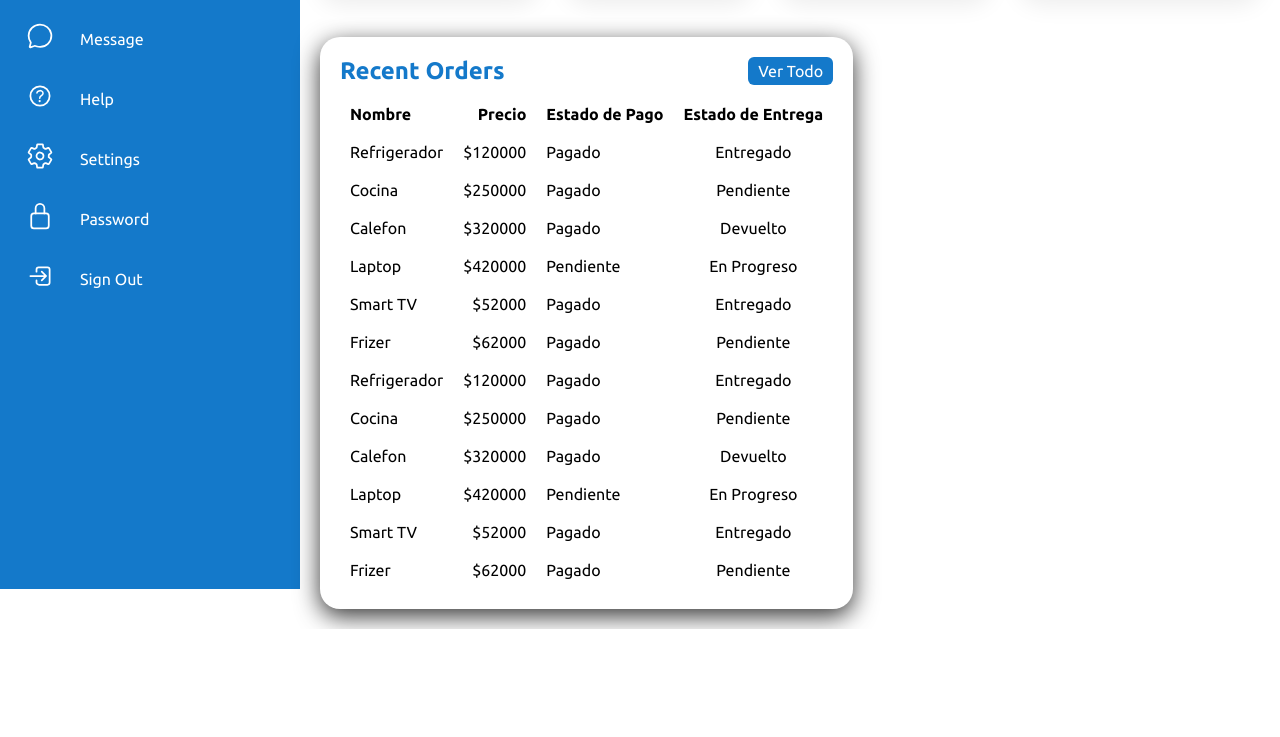
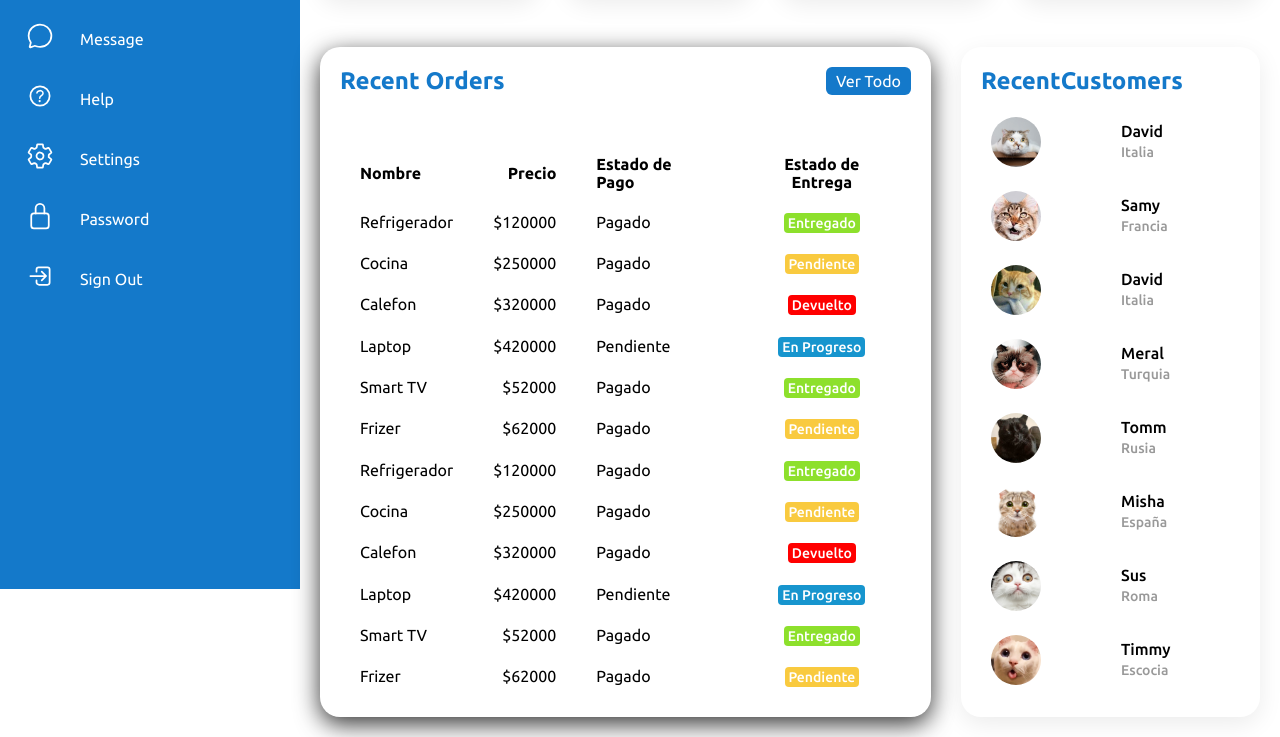
Before and after one commit to Samas1503/Practica-Desarrollo-Web, a plain HTML site: page practica 27 - Responsive Admin Dashboard/index.html in a window 1280 px wide. Shown: the part 211-948 px from the top of the page. Before the commit the page ends 840 px from the top, so only its background shows below. Drawn offline with nearby package versions, Linux system fonts and the light colour scheme.

Commit message:
Finalizando practica, falta terminar la resoinsividad

```diff
--- a/practica 27 - Responsive Admin Dashboard/css/styles.css
+++ b/practica 27 - Responsive Admin Dashboard/css/styles.css
@@ -201,11 +201,12 @@ body {
 
 .user {
     position: relative;
-    width: 40px;
-    height: 40px;
+    width: 50px;
+    height: 50px;
     border-radius: 50%;
     overflow: hidden;
     cursor: pointer;
+    margin-top: 10px;
 }
 
 .user img {
@@ -267,22 +268,21 @@ body {
 
 .details {
     position: relative;
-    width: 100%;
     padding: 20px;
     display: flex;
-    grid-template-colums: 2fr 1fr;
+    grid-template-columns: 2fr 1fr;
     grid-gap: 30px;
-    //margin-top: 10px;
+    margin-top: 10px;
 }
 
-.details .recentOrders{
+.details .recentOrders {
     position: relative;
     display: grid;
     min-height: 500px;
     background: var(--white);
     padding: 20px;
-    box-shadow: 0 7px 25px rgba(0,0,0,0.8);
-    border-radius:  20px;
+    box-shadow: 0 7px 25px rgba(0, 0, 0, 0.8);
+    border-radius: 20px;
 }
 
 .cardHeader {
@@ -306,7 +306,7 @@ body {
 }
 
 .details table {
-    width:100%;
+    width: 100%;
     border-collapse: collapse;
     margin-top: 10px;
 }
@@ -317,7 +317,7 @@ body {
 
 .details table thead tr {
     color: var(--black1);
-    border-bottom: 1px solid rgba(0,0,0,.1);
+    border-bottom: 1px solid rgba(0, 0, 0, .1);
 }
 
 .details table thead tr:last-child {
@@ -330,19 +330,147 @@ body {
 }
 
 .details .recentOrders table tr td {
-    padding: 10px;
+    padding: 10px 20px;
 }
 
 .details .recentOrders table tr td:last-child {
-  text-align: end;
+    text-align: end;
+}
+
+.details .recentOrders table tr td:nth-child(2) {
+    text-align: end;
+}
+
+.details .recentOrders table tr td:nth-child(4) {
+    text-align: center;
+}
+
+.estado.entregado {
+    padding: 2px 4px;
+    background: #8de02c;
+    color: var(--white);
+    border-radius: 4px;
+    font-size: 14px;
+    font-weight: 500;
+}
+
+.estado.pendiente {
+    padding: 2px 4px;
+    background: #f9ca3f;
+    color: var(--white);
+    border-radius: 4px;
+    font-size: 14px;
+    font-weight: 500;
+}
+
+.estado.devuelto {
+    padding: 2px 4px;
+    background: #f00;
+    color: var(--white);
+    border-radius: 4px;
+    font-size: 14px;
+    font-weight: 500;
+}
+
+.estado.enProgreso {
+    padding: 2px 4px;
+    background: #1795ce;
+    color: var(--white);
+    border-radius: 4px;
+    font-size: 14px;
+    font-weight: 500;
+}
+
+.recentCustomers {
+    position: relative;
+    display: grid;
+    min-height: 500px;
+    width: 300px;
+    padding: 20px;
+    background: var(--white);
+    box-shadow: 0 7px 25px rgba(0, 0, 0, .08);
+    border-radius: 20px;
+}
+
+.recentCustomers .imgBox {
+    position: relative;
+    width: 50px;
+    height: 50px;
+    border-radius: 50%;
+    overflow: hidden;
+}
+
+.recentCustomers .imgBox img {
+    position: absolute;
+    top: 0;
+    left: 0;
+    width: 100%;
+    height: 100%;
+    object-fit: cover;
+}
+
+.recentCustomers table {
+    width: 100%;
+}
+
+.recentCustomers table tr td {
+    padding: 12px 10px;
+}
+
+.recentCustomers table tr td h4 {
+    font-size: 16px;
+    font-weight: 500;
+    line-height: 1.2em;
+}
+
+.recentCustomers table tr td h4 span {
+    font-size: 14px;
+    color: var(--black2);
+}
+
+.recentCustomers table tr:hover {
+    background: var(--blue);
+    color: var(--white);
+}
+
+.recentCustomers table tr:hover td h4 span {
+    color: var(--white);
 }
 
 
-.details .recentOrders table tr td:nth-child(2) {
-  text-align: end;
+/* responsive design */
+
+@media (max-width: 991px) {
+    .navigation {
+        left: -300px;
+    }
+    .navigation.active {
+        width: 300px;
+        left: 0;
+    }
+    .main {
+        width: 100px;
+        left: 0;
+    }
+    .main.active {
+        left: 300px;
+    }
+    .cardBox {
+        grid-template-columns: repeat(2, 1fr);
+    }
 }
 
+@media (max-width: 768px) {
+    .details {
+        grid-template-columns: repeat(1, 1fr);
+    }
+    .recentOrders {
+        overflow-x: auto;
+    }
+}
 
-.details .recentOrders table tr td:nth-child(4) {
-  text-align: center;
+@media (max-width: 480px) {
+    .cardBox {
+        grid-template-columns: repeat(1, 1fr);
+    }
 }
--- a/practica 27 - Responsive Admin Dashboard/index.html
+++ b/practica 27 - Responsive Admin Dashboard/index.html
@@ -213,6 +213,78 @@
                         </tbody>
                     </table>
                 </div>
+                <!-- Nuevos Clientes -->
+                <div class="recentCustomers">
+                    <div class="cardHeader">
+                        <h2>RecentCustomers</h2>
+                    </div>
+                    <table>
+                        <tr>
+                            <td width:="60px">
+                                <div class="imgBox"><img src="img/Img1.jpg" alt=""></div>
+                            </td>
+                            <td>
+                                <h4>David<br><span>Italia</span></h4>
+                            </td>
+                        </tr>
+                        <tr>
+                            <td width:="60px">
+                                <div class="imgBox"><img src="img/Img2.jpeg" alt=""></div>
+                            </td>
+                            <td>
+                                <h4>Samy<br><span>Francia</span></h4>
+                            </td>
+                        </tr>
+                        <tr>
+                            <td width:="60px">
+                                <div class="imgBox"><img src="img/Img3.jpg" alt=""></div>
+                            </td>
+                            <td>
+                                <h4>David<br><span>Italia</span></h4>
+                            </td>
+                        </tr>
+                        <tr>
+                            <td width:="60px">
+                                <div class="imgBox"><img src="img/Img4.png" alt=""></div>
+                            </td>
+                            <td>
+                                <h4>Meral<br><span>Turquia</span></h4>
+                            </td>
+                        </tr>
+                        <tr>
+                            <td width:="60px">
+                                <div class="imgBox"><img src="img/Img5.jpg" alt=""></div>
+                            </td>
+                            <td>
+                                <h4>Tomm<br><span>Rusia</span></h4>
+                            </td>
+                        </tr>
+                        <tr>
+                            <td width:="60px">
+                                <div class="imgBox"><img src="img/Img6.jpg" alt=""></div>
+                            </td>
+                            <td>
+                                <h4>Misha<br><span>España</span></h4>
+                            </td>
+                        </tr>
+                        <tr>
+                            <td width:="60px">
+                                <div class="imgBox"><img src="img/Img7.jpg" alt=""></div>
+                            </td>
+                            <td>
+                                <h4>Sus<br><span>Roma</span></h4>
+                            </td>
+                        </tr>
+                        <tr>
+                            <td width:="60px">
+                                <div class="imgBox"><img src="img/Img8.jpg" alt=""></div>
+                            </td>
+                            <td>
+                                <h4>Timmy<br><span>Escocia</span></h4>
+                            </td>
+                        </tr>
+                    </table>
+                </div>
             </div>
         </div>
     </div>
```
Also changed, not shown: practica 27 - Responsive Admin Dashboard/img/Img1.jpg (added), practica 27 - Responsive Admin Dashboard/img/Img2.jpeg (added), practica 27 - Responsive Admin Dashboard/img/Img3.jpg (added), practica 27 - Responsive Admin Dashboard/img/Img4.png (added), practica 27 - Responsive Admin Dashboard/img/Img5.jpg (added), practica 27 - Responsive Admin Dashboard/img/Img6.jpg (added), practica 27 - Responsive Admin Dashboard/img/Img7.jpg (added), practica 27 - Responsive Admin Dashboard/img/Img8.jpg (added).
